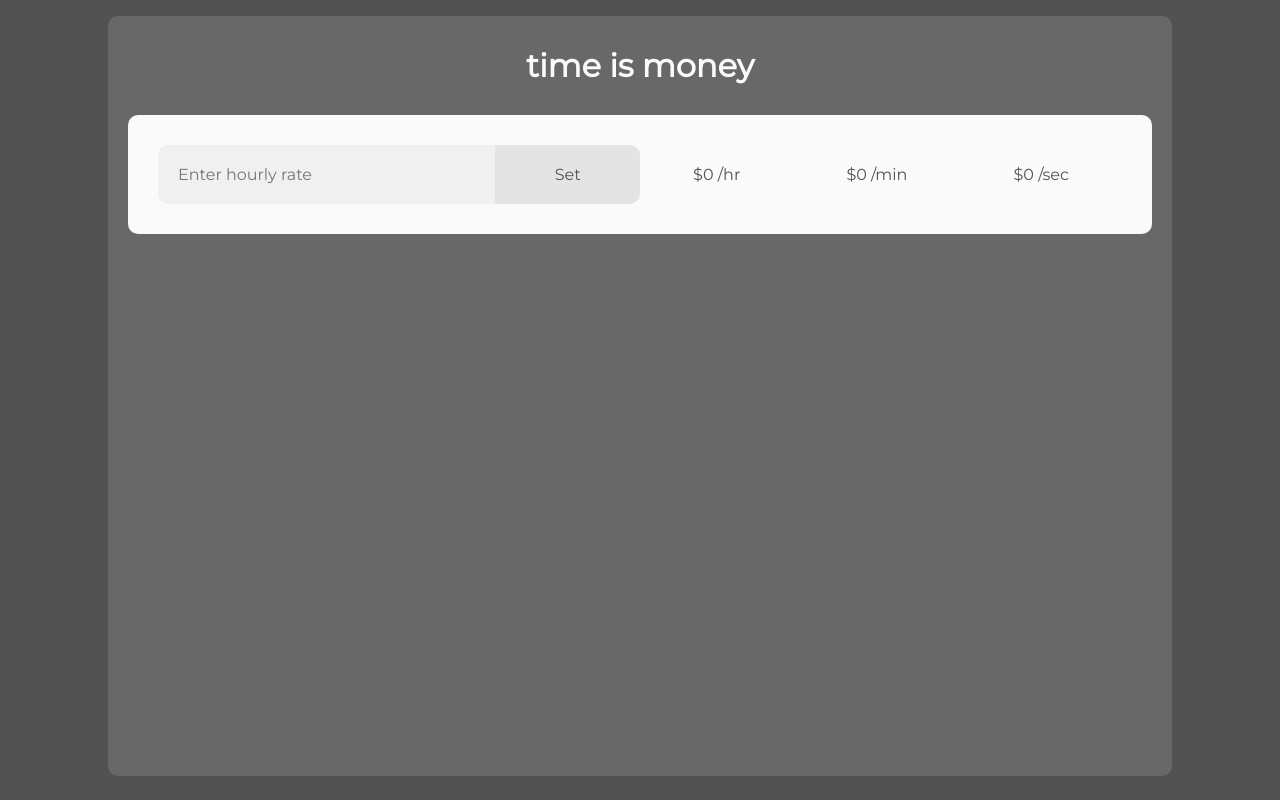
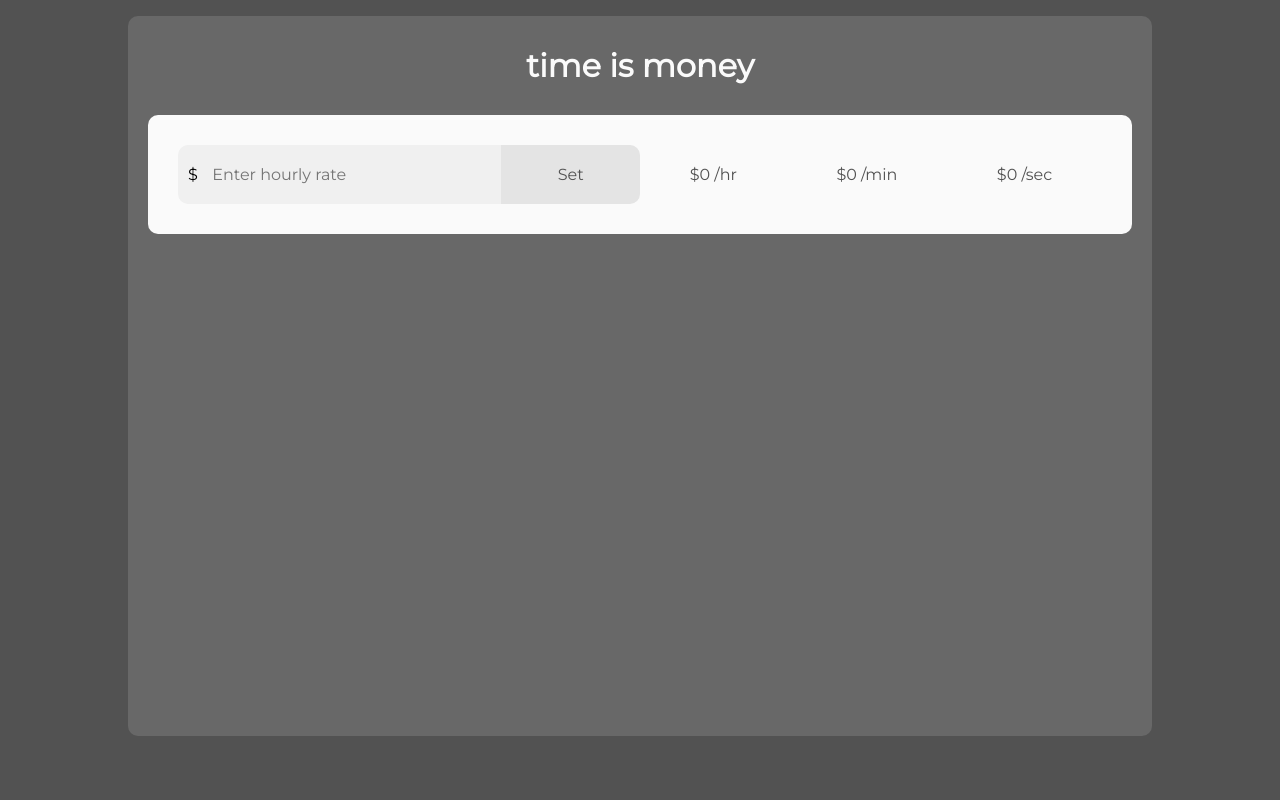
Before and after one commit to caseyharvey/time-is-money, a React (Create React App) app: page / in a window 1280 px wide. Built offline with nearby package versions, Linux system fonts and the light colour scheme.

Commit message:
HourlyInput wired and working. Error message css update

```diff
--- a/src/components/App.css
+++ b/src/components/App.css
@@ -1,4 +1,4 @@
-.responsiveFont, .inputAndStats form input, .inputAndStats form button, .inputAndStats .valueBreakdown {
+.responsiveFont, .dollarSign:before, .inputAndStats form div input, .inputAndStats form div .errorMessage, .inputAndStats form button, .inputAndStats .valueBreakdown {
   font-size: 0.7em;
 }
 
@@ -14,18 +14,22 @@ body {
 }
 
 .container {
-  margin: 2vh auto;
   padding: 20px;
   display: -webkit-box;
   display: -ms-flexbox;
   display: flex;
   min-height: 90vh;
+  margin: 2vh auto;
+  min-width: 320px;
+  overflow: hidden;
   max-width: 1024px;
   border-radius: 10px;
   -webkit-box-orient: vertical;
   -webkit-box-direction: normal;
       -ms-flex-direction: column;
           flex-direction: column;
+  -webkit-box-sizing: border-box;
+          box-sizing: border-box;
   background-color: #686868;
 }
 
@@ -33,6 +37,17 @@ body {
   color: #fafafa;
   text-align: center;
   margin: 10px auto 30px auto;
+}
+
+.dollarSign {
+  position: relative;
+}
+
+.dollarSign:before {
+  position: absolute;
+  top: 4px;
+  content: "$";
+  left: 10px;
 }
 
 .inputAndStats {
@@ -53,11 +68,20 @@ body {
 
 .inputAndStats form {
   margin: auto;
+  display: -webkit-box;
+  display: -ms-flexbox;
+  display: flex;
   max-width: 520px;
 }
 
-.inputAndStats form input {
+.inputAndStats form div {
+  margin: 0;
   width: 70%;
+  position: relative;
+}
+
+.inputAndStats form div input {
+  width: 100%;
   outline: none;
   color: #525252;
   padding: 20px;
@@ -69,15 +93,32 @@ body {
   border-radius: 10px 0 0 10px;
 }
 
+.inputAndStats form div .errorMessage {
+  top: 0;
+  left: 0;
+  width: 100%;
+  padding: 18px;
+  position: absolute;
+  text-align: right;
+  pointer-events: none;
+  -webkit-box-sizing: border-box;
+          box-sizing: border-box;
+  color: #ff1400;
+  border-radius: 10px 0 0 10px;
+  border: 2px solid #ff1400;
+  background: -webkit-gradient(linear, left top, right top, from(rgba(255, 255, 255, 0)), color-stop(40%, white));
+  background: linear-gradient(90deg, rgba(255, 255, 255, 0) 0%, white 40%);
+}
+
 .inputAndStats form button {
   width: 30%;
   outline: none;
   color: #525252;
   padding: 20px;
-  border-style: none;
   -webkit-box-sizing: border-box;
           box-sizing: border-box;
   font-family: "Montserrat", sans-serif;
+  border-style: none;
   background-color: #e4e4e4;
   border-radius: 0 10px 10px 0;
 }
@@ -104,8 +145,11 @@ body {
 }
 
 @media (min-width: 360px) {
-  .responsiveFont, .inputAndStats form input, .inputAndStats form button, .inputAndStats .valueBreakdown {
+  .responsiveFont, .dollarSign:before, .inputAndStats form div input, .inputAndStats form div .errorMessage, .inputAndStats form button, .inputAndStats .valueBreakdown {
     font-size: 0.8em;
+  }
+  .dollarSign:before {
+    top: 4px;
   }
 }
 
@@ -119,14 +163,14 @@ body {
 }
 
 @media (min-width: 425px) {
-  .responsiveFont, .inputAndStats form input, .inputAndStats form button, .inputAndStats .valueBreakdown {
+  .responsiveFont, .dollarSign:before, .inputAndStats form div input, .inputAndStats form div .errorMessage, .inputAndStats form button, .inputAndStats .valueBreakdown {
     font-size: 1em;
   }
-  .inputAndStats form input {
-    padding: 20px;
+  .dollarSign:before {
+    top: 0;
   }
-  .inputAndStats form button {
-    padding: 20px;
+  .inputAndStats form div input {
+    padding-left: 30px;
   }
 }
 
--- a/src/components/App.scss
+++ b/src/components/App.scss
@@ -21,19 +21,33 @@ body {
 }
 
 .container {
-  margin: 2vh auto;
   padding: 20px;
   display: flex;
   min-height: 90vh;
+  margin: 2vh auto;
+  min-width: 320px;
+  overflow: hidden;
   max-width: 1024px;
   border-radius: 10px;
   flex-direction: column;
+  box-sizing: border-box;
   background-color: $grey2;
 
   h1 {
     color: $light;
     text-align: center;
     margin: 10px auto 30px auto;
+  }
+}
+
+.dollarSign {
+  position: relative;
+  &:before {
+    @extend .responsiveFont;
+    position: absolute;
+    top: 4px;
+    content: "$";
+    left: 10px;
   }
 }
 
@@ -48,11 +62,17 @@ body {
 
   form {
     margin: auto;
+    display: flex;
     max-width: 520px;
     @extend .responsiveWidth;
 
+    div {
+      margin: 0;
+      width: 70%;
+      position: relative;
+
       input {
-      width: 70%;
+        width: 100%;
         outline: none;
         color: $grey1;
         padding: 20px;
@@ -64,14 +84,34 @@ body {
         @extend .responsiveFont;
       }
 
+      .errorMessage {
+        top: 0;
+        left: 0;
+        width: 100%;
+        padding: 18px;
+        position: absolute;
+        text-align: right;
+        pointer-events: none;
+        box-sizing: border-box;
+        color: rgb(255, 20, 0);
+        border-radius: 10px 0 0 10px;
+        border: 2px solid rgb(255, 20, 0);
+        background: linear-gradient(
+          90deg,
+          rgba(255, 255, 255, 0) 0%,
+          rgba(255, 255, 255, 1) 40%
+        );
+        @extend .responsiveFont;
+      }
+    }
     button {
       width: 30%;
       outline: none;
       color: $grey1;
       padding: 20px;
-      border-style: none;
       box-sizing: border-box;
       font-family: $mainFont;
+      border-style: none;
       background-color: $grey3;
       border-radius: 0 10px 10px 0;
       @extend .responsiveFont;
@@ -97,6 +137,11 @@ body {
   .responsiveFont {
     font-size: 0.8em;
   }
+  .dollarSign {
+    &:before {
+      top: 4px;
+    }
+  }
 }
 @media (min-width: 375px) {
   .inputAndStats {
@@ -110,18 +155,19 @@ body {
   .responsiveFont {
     font-size: 1em;
   }
+  .dollarSign {
+    &:before {
+      top: 0;
+    }
+  }
   .inputAndStats {
     form {
-      input {
-        padding: 20px;
-      }
-      button {
-        padding: 20px;
+      div input {
+        padding-left: 30px;
       }
     }
   }
 }
-
 @media (min-width: 800px) {
   .responsiveWidth {
     width: 50%;
@@ -136,9 +182,3 @@ body {
     }
   }
 }
-
-// @media (min-width: 1024px) {
-//   .responsiveFont {
-//     font-size: 1.3em;
-//   }
-// }
--- a/src/components/HourlyInput.js
+++ b/src/components/HourlyInput.js
@@ -1,29 +1,59 @@
 import React from "react";
-import { Field, reduxForm } from "redux-form";
+import { connect } from "react-redux";
 import { setHourly } from "../actions";
-import { connect } from "react-redux";
+import { Field, reduxForm, reset } from "redux-form";
 
 class HourlyInput extends React.Component {
-  renderInput = ({ input }) => {
+  renderInput = ({ input, meta: { error, invalid, pristine } }) => {
+    const errorClass = `${error && invalid && !pristine ? "errorMessage" : ""}`;
     return (
-      <input {...input} autoComplete="off" placeholder="Enter hourly rate" />
+      <div>
+        <span className="dollarSign">
+          <input
+            {...input}
+            autoComplete="off"
+            placeholder=" Enter hourly rate"
+            onFocus={e => e.target.select()}
+          />
+        </span>
+        <span className={errorClass}>{errorClass ? error : null}</span>
+      </div>
     );
   };
 
   onSubmit = value => {
-    console.log(value.inputHourlyRate);
-    this.props.setHourly(parseInt(value.inputHourlyRate));
+    if (this.props.valid) {
+      this.props.setHourly(parseInt(value.hourlyRate));
+    }
   };
 
   render() {
     return (
       <form onSubmit={this.props.handleSubmit(this.onSubmit)}>
-        <Field name="inputHourlyRate" component={this.renderInput} />
+        <Field name="hourlyRate" component={this.renderInput} />
         <button onClick={this.onSubmit}>Set</button>
       </form>
     );
   }
 }
+
+const validate = ({ hourlyRate }) => {
+  const errors = {};
+  if (!hourlyRate) {
+    errors.hourlyRate = "Enter hourly rate";
+  } else if (isNaN(Number(hourlyRate))) {
+    errors.hourlyRate = "Must be a number";
+  } else if (hourlyRate.length > 9) {
+    errors.hourlyRate = "WOW!";
+  } else if (/\s/.test(hourlyRate)) {
+    errors.hourlyRate = "No spaces allowed";
+  }
+  return errors;
+};
+
+const successfulSubmit = (result, dispatch) => {
+  dispatch(reset("HourlyInput"));
+};
 
 const mapStateToProps = state => {
   return { hourlyRate: state.hourlyRate };
@@ -34,51 +64,7 @@ const connectedHourlyInput = connect(mapStateToProps, { setHourly })(
 );
 
 export default reduxForm({
-  form: "HourlyInput"
+  form: "HourlyInput",
+  onSubmitSuccess: successfulSubmit,
+  validate
 })(connectedHourlyInput);
-
-// class Inputs extends React.Component {
-//   constructor(props) {
-//     super(props);
-//     this.state = { inputField: "" };
-//     this.textInput = React.createRef();
-//   }
-
-//   handleChange = event => {
-//     this.setState({ inputField: parseInt(event.target.value) });
-//   };
-
-//   setHourlyRate = e => {
-//     e.preventDefault();
-//     this.props.setHourly(this.state.inputField);
-//     this.textInput.current.value = "";
-//   };
-
-//   render() {
-//     return (
-//       <div>
-//         <div className="textField">
-//           <input
-//             ref={this.textInput}
-//             onChange={this.handleChange}
-//             value={this.state.textField}
-//             type="text"
-//             placeholder="Enter hourly rate"
-//           />
-//           <button onClick={this.setHourlyRate}>Set</button>
-//         </div>
-//         <div className="startStopBtn">
-//           <button>Start Total</button>
-//           <button>Start Task</button>
-//           <h4>${this.props.hourlyRate} an hour</h4>
-//         </div>
-//       </div>
-//     );
-//   }
-// }
-
-// const mapStateToProps = state => {
-//   return { hourlyRate: state.hourlyRate };
-// };
-
-// export default connect(mapStateToProps, { setHourly })(Inputs);
--- a/src/components/ValueBreakdown.js
+++ b/src/components/ValueBreakdown.js
@@ -3,21 +3,15 @@ import { connect } from "react-redux";
 
 class ValueBreakdown extends React.Component {
   render() {
+    const hourlyRate = this.props.hourlyRate;
     return (
       <div className="valueBreakdown">
-        <div className="valueItem">${this.props.hourlyRate * 1} /hr</div>
+        <div className="valueItem">${hourlyRate * 1} /hr</div>
         <div className="valueItem">
-          $
-          {Math.round((this.props.hourlyRate / 60 + Number.EPSILON) * 100) /
-            100}{" "}
-          /min
+          ${Math.round((hourlyRate / 60 + Number.EPSILON) * 100) / 100} /min
         </div>
         <div className="valueItem">
-          $
-          {Math.round(
-            (this.props.hourlyRate / 60 / 60 + Number.EPSILON) * 100
-          ) / 100}{" "}
-          /sec
+          ${Math.round((hourlyRate / 3600 + Number.EPSILON) * 100) / 100} /sec
         </div>
       </div>
     );
```
Also changed, not shown: 1 other file (tests, documents, lock files or other folders). Lines whose indentation alone changed are shown as unchanged.
